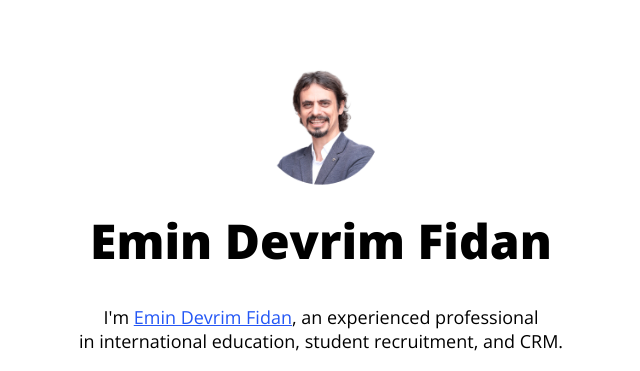
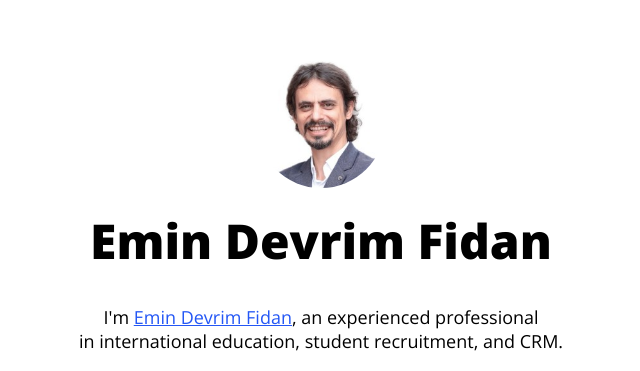
Before and after one commit to EminDevrimFidan/devrimfidan.com, a plain HTML site: page index.html in a window 1280 px wide. Shown: the top 371 px of the page, without its empty margins (319-959 px from the left). Drawn offline with Linux system fonts and the light colour scheme.

Commit message:
Linkedin Photo

```diff
--- a/index.html
+++ b/index.html
@@ -78,7 +78,7 @@
 
 
         <!-- Your Image Here -->
-        <img src="images/profile.png" class="avatar" srcset="images/profile.png 2x" alt="">
+        <img src="images/profile.jpg" class="avatar" srcset="images/profile.png 2x" alt="">
 
         <!-- Title -->
         <h1 role="heading">Emin Devrim Fidan</h1>
```
Also changed, not shown: images/profile.jpg (added).
